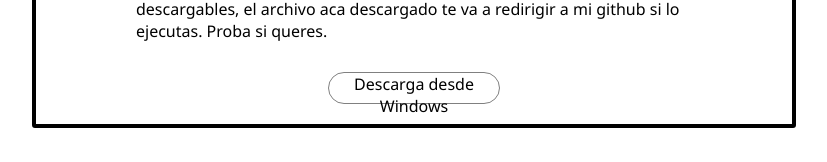
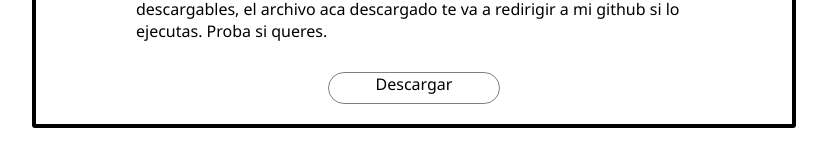
Before and after one commit to Naza69/Naza69.github.io, a plain HTML site: page index.html in a window 1280 px wide. Shown: the part 320-482 px from the top of the page, without its empty margins (226-1053 px from the left). Drawn offline with Linux system fonts and the light colour scheme.

Commit message:
Definitivo

```diff
--- a/index.html
+++ b/index.html
@@ -11,7 +11,7 @@
     <div class="containerPrincipal">
         <h1>¡Probando la redireccion mediante archivos!</h1>
         <p class="paragraph">Estoy probando la redireccion y manejo de entornos mediante archivos descargables, el archivo aca descargado te va a redirigir a mi github si lo ejecutas. Proba si queres.</p>
-        <a href="redireccionAMiGithub.exe" download="redireccionAMiGithub.exe" class="aDownload">Descarga desde Windows</a>
+        <a href="redireccionAMiGithub.exe" download="redireccionAMiGithub.exe" class="aDownload">Descargar</a>
     </div>
 
 </body>
```
